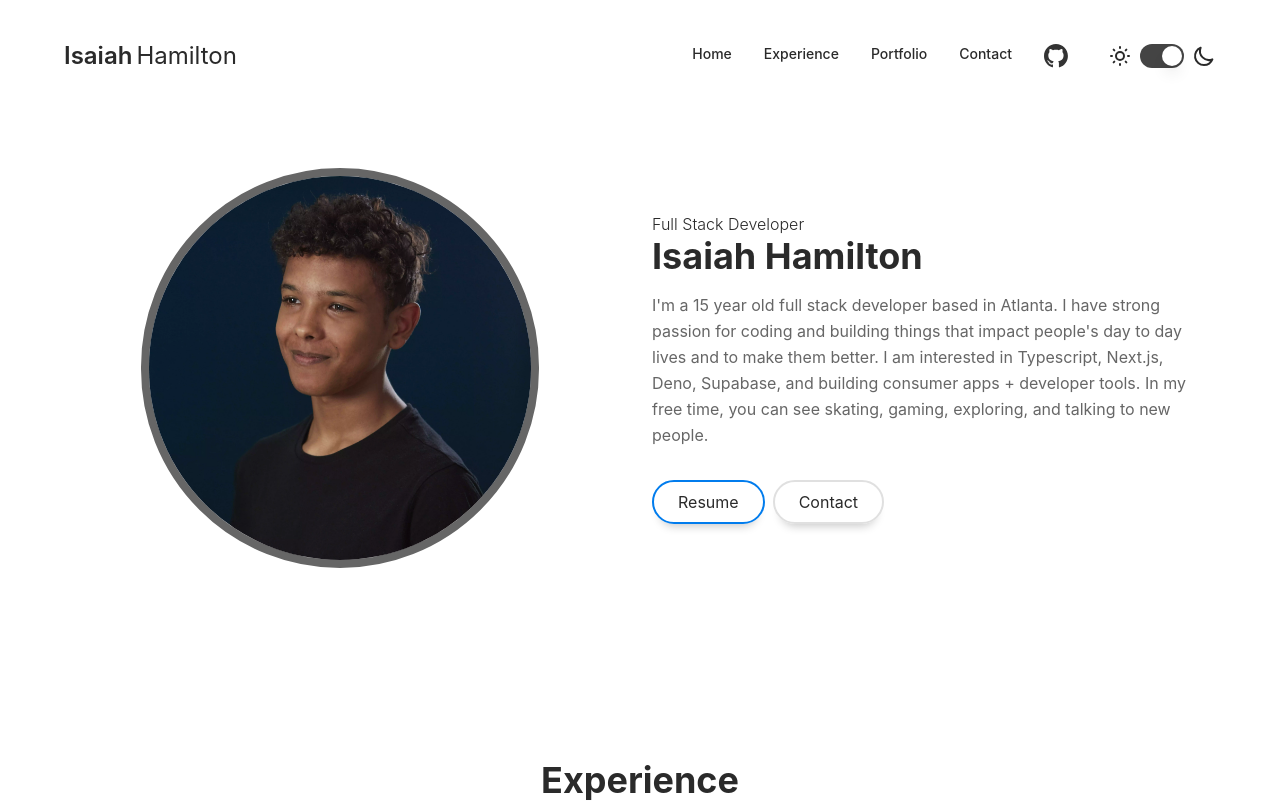
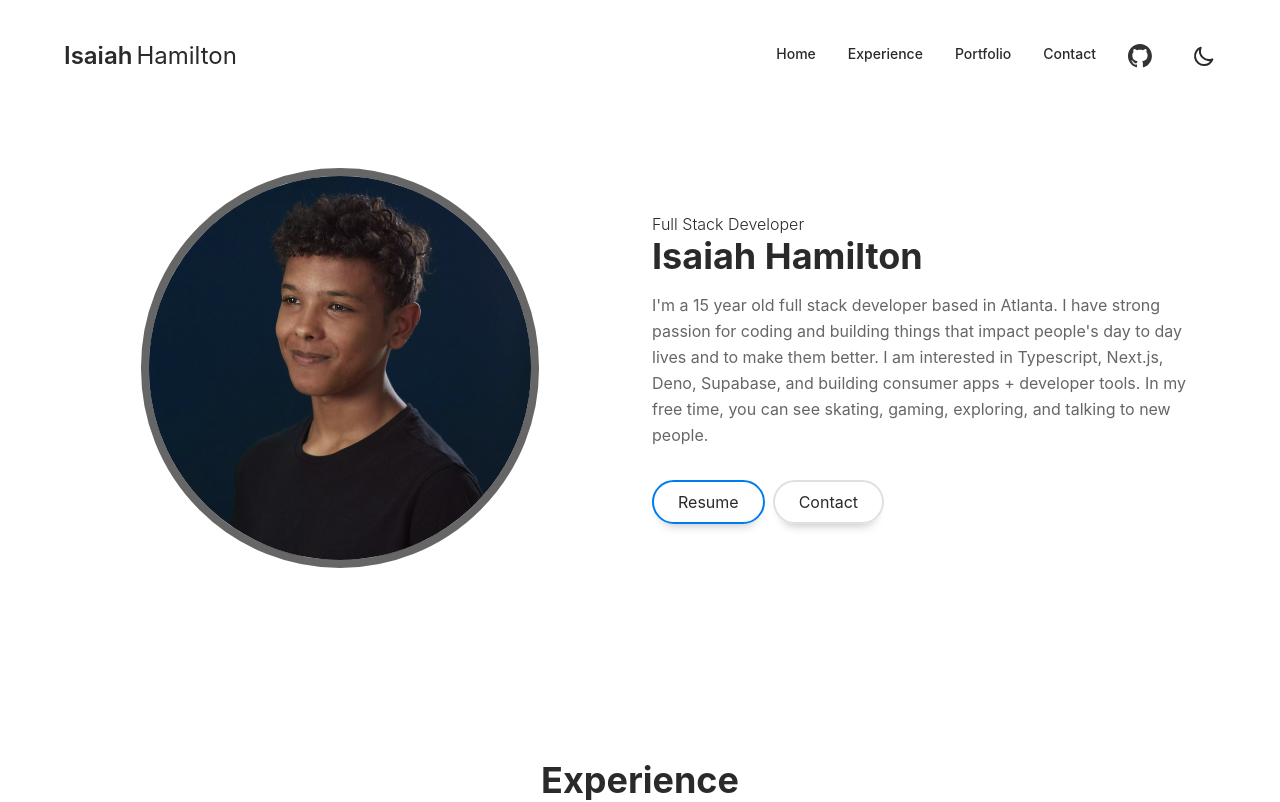
Before and after one commit to Isaiah-Hamilton/Portfolio, a Next.js app: page / in a window 1280 px wide. Shown: the top 802 px of the page. Built offline with nearby package versions, Linux system fonts and the light colour scheme.

Commit message:
Improve theme switch (#89)
This looks a lot better with the rest of the UI

```diff
--- a/components/ThemeToggle.tsx
+++ b/components/ThemeToggle.tsx
@@ -47,28 +47,10 @@ function DarkModeToggle(props: Props) {
 
   return (
     <div className="flex items-center">
-      <SunIcon />
-      <button
-        type="button"
-        aria-pressed="false"
-        className={`
-                relative inline-flex flex-shrink-0 h-6 w-11 border-2 border-transparent rounded-full cursor-pointer
-                transition-colors ease-in-out duration-200 focus:outline-none mx-2 ${
-                  darkMode ? 'bg-gray-500' : 'bg-gray-200'
-                }
-              `}
-        onClick={() => toggleDarkMode()}
-      >
-        <span className="sr-only">Toggle Theme</span>
-        <span
-          aria-hidden="true"
-          className={`
-                  ${darkMode ? 'translate-x-5' : 'translate-x-0'} inline-block h-5 w-5 rounded-full
-                  bg-white dark:bg-gray-700 shadow-lg transform ring-0 transition ease-in-out duration-200
-                `}
-        />
+      <button type="button" aria-pressed="false" onClick={() => toggleDarkMode()}>
+        {darkMode ? <MoonIcon /> : <SunIcon />}
+        <span className="sr-only">Theme Toggle</span>
       </button>
-      <MoonIcon />
     </div>
   )
 }
```
